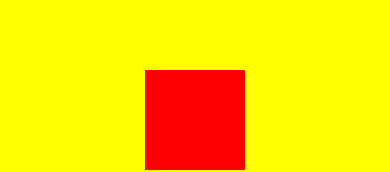
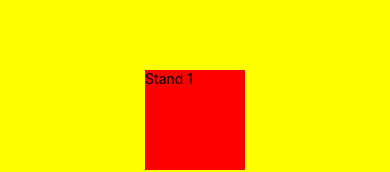
Before and after one commit to ArtemisYT23/expo-vision-app, a React Native app: screen /standOrder in a window 390 px wide. Shown: the part 334-506 px from the top of the page. Built offline with nearby package versions, Linux system fonts and the light colour scheme.

Commit message:
stand name

```diff
--- a/src/pages/StandOrder.js
+++ b/src/pages/StandOrder.js
@@ -1,5 +1,5 @@
 import React, { useState } from 'react';
-import { View, PanResponder, Animated, StyleSheet, LayoutAnimation } from 'react-native';
+import { View, PanResponder, Animated, StyleSheet, LayoutAnimation, Text } from 'react-native';
 
 
 export default function StandOrder() {
@@ -64,10 +64,13 @@ export default function StandOrder() {
 
     return (
         <View style={styles.container}>
+
             <Animated.View
                 style={[styles.draggableBox, animatedStyle]}
                 {...panResponder.panHandlers}
-            />
+            >
+                <Text>Stand 1</Text>
+            </Animated.View>
         </View>
     );
 };
```
